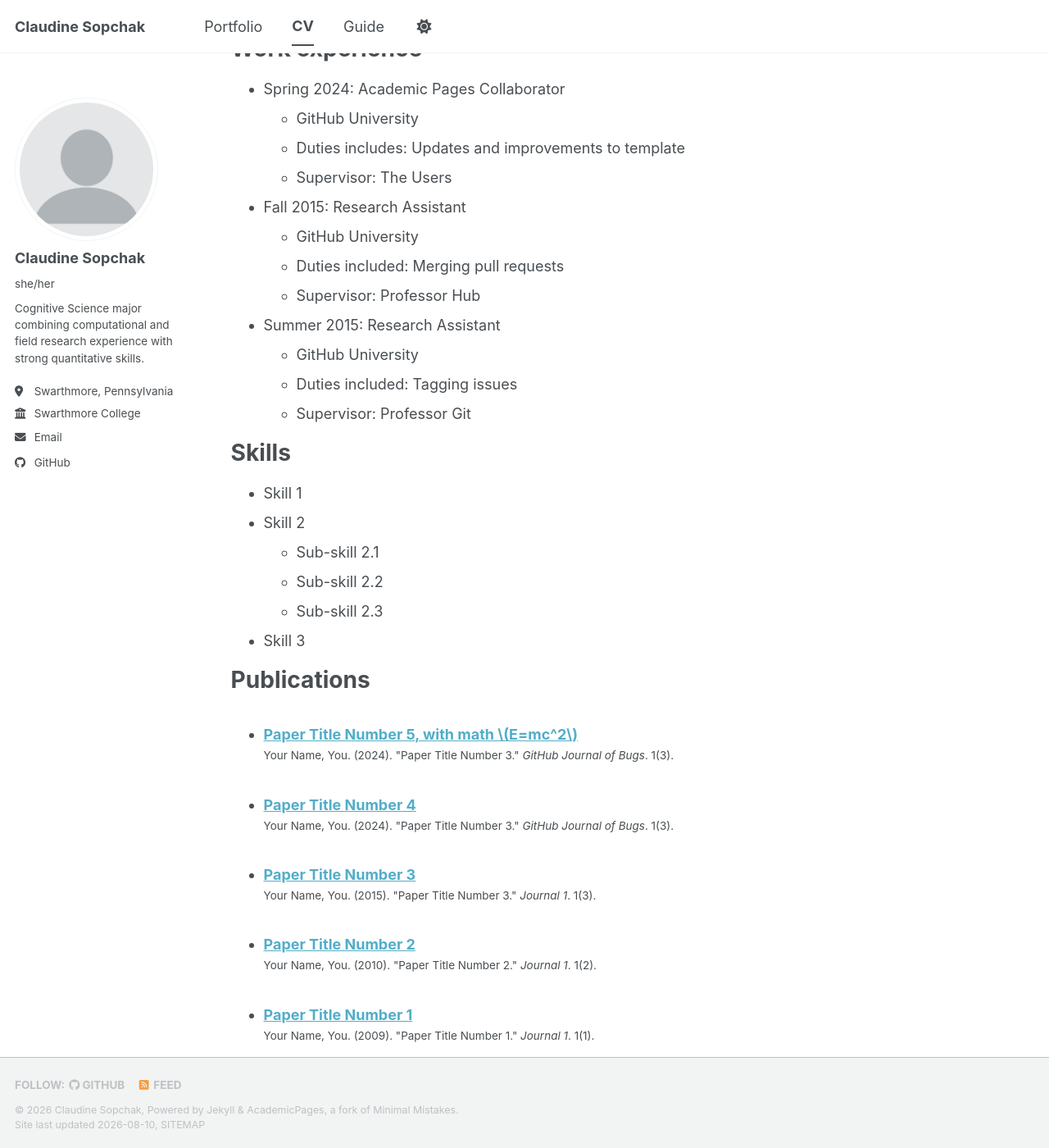
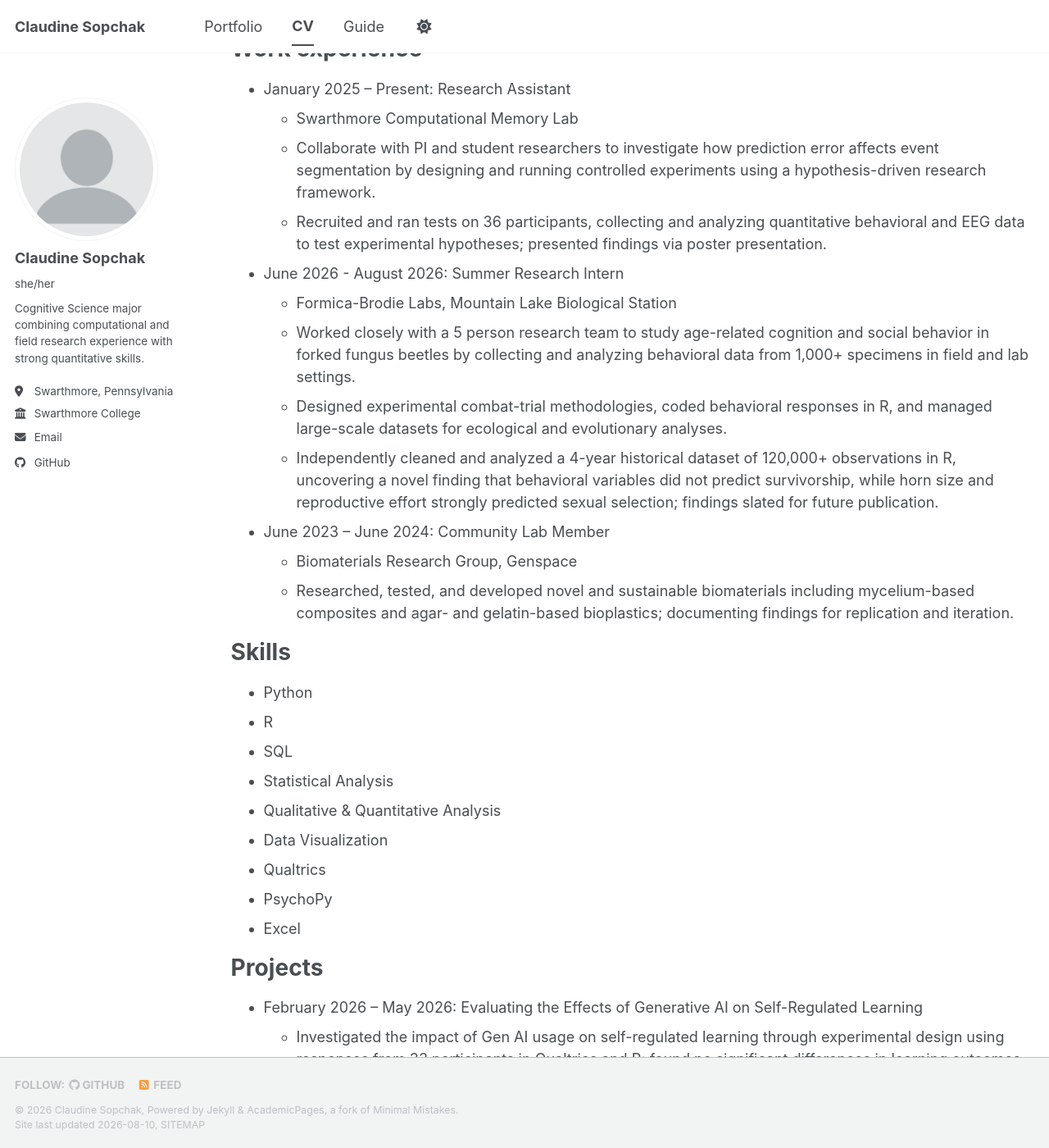
Before and after one commit to csopchak1/claudinesopchak.github.io, a Jekyll site: the page built from _pages/cv.md, in a window 1280 px wide and 1400 px high, scrolled down 296 px. Shown: the whole window at 82% size. Built offline with Jekyll 4.4.1, drawn with Linux system fonts in a browser that asks for light colours; a style sheet for code colours, icons or effects is not loaded; some of the changed text lies outside the part shown.

Commit message:
Revise CV with updated work experience and skills

```diff
--- a/_pages/cv.md
+++ b/_pages/cv.md
@@ -13,52 +13,41 @@ Education
 ======
 * Swarthmore College
   * B.A. Candidate, Cognitive Science, 2028 (expected)
-  * Relevant coursework: Stats I & II, Research Design & Analysis, Cognitive Psychology, Intro to Econ, Calc II & III, Linear Alg
+  * Relevant coursework: Stats I & II, Research Design & Analysis, Cognitive Psychology, Intro to Econ, Calc II & III, Linear Algebra
 
 Work experience
 ======
-* Spring 2024: Academic Pages Collaborator
-  * GitHub University
-  * Duties includes: Updates and improvements to template
-  * Supervisor: The Users
+* January 2025 – Present: Research Assistant
+  * Swarthmore Computational Memory Lab
+  * Collaborate with PI and student researchers to investigate how prediction error affects event segmentation by designing and running controlled experiments using a hypothesis-driven research framework.
+  * Recruited and ran tests on 36 participants, collecting and analyzing quantitative behavioral and EEG data to test experimental hypotheses; presented findings via poster presentation.
 
-* Fall 2015: Research Assistant
-  * GitHub University
-  * Duties included: Merging pull requests
-  * Supervisor: Professor Hub
+* June 2026 - August 2026: Summer Research Intern
+  * Formica-Brodie Labs, Mountain Lake Biological Station
+  * Worked closely with a 5 person research team to study age-related cognition and social behavior in forked fungus beetles by collecting and analyzing behavioral data from 1,000+ specimens in field and lab settings.
+  * Designed experimental combat-trial methodologies, coded behavioral responses in R, and managed large-scale datasets for ecological and evolutionary analyses.
+  * Independently cleaned and analyzed a 4-year historical dataset of 120,000+ observations in R, uncovering a novel finding that behavioral variables did not predict survivorship, while horn size and reproductive effort strongly predicted sexual selection; findings slated for future publication.
 
-* Summer 2015: Research Assistant
-  * GitHub University
-  * Duties included: Tagging issues
-  * Supervisor: Professor Git
+* June 2023 – June 2024: Community Lab Member
+  * Biomaterials Research Group, Genspace
+  * Researched, tested, and developed novel and sustainable biomaterials including mycelium-based composites and agar- and gelatin-based bioplastics; documenting findings for replication and iteration.
 
 Skills
 ======
-* Skill 1
-* Skill 2
-  * Sub-skill 2.1
-  * Sub-skill 2.2
-  * Sub-skill 2.3
-* Skill 3
+* Python
+* R
+* SQL
+* Statistical Analysis
+* Qualitative & Quantitative Analysis
+* Data Visualization
+* Qualtrics
+* PsychoPy
+* Excel
 
-Publications
+Projects
 ======
-  <ul>{% for post in site.publications reversed %}
-    {% include archive-single-cv.html %}
-  {% endfor %}</ul>
+* February 2026 – May 2026: Evaluating the Effects of Generative AI on Self-Regulated Learning
+  * Investigated the impact of Gen AI usage on self-regulated learning through experimental design using responses from 33 participants in Qualtrics and R; found no significant differences in learning outcomes or engagement.
 
-Talks
-======
-  <ul>{% for post in site.talks reversed %}
-    {% include archive-single-talk-cv.html  %}
-  {% endfor %}</ul>
-
-Teaching
-======
-  <ul>{% for post in site.teaching reversed %}
-    {% include archive-single-cv.html %}
-  {% endfor %}</ul>
-
-Service and leadership
-======
-* Currently signed in to 43 different slack teams
+* February 2026 – May 2026: Predictive Modeling of Burnout in College Students
+  * Tested predictor variables against student burnout levels using a 150,000+ observation dataset in R, identifying mental health index as a strong predictor for burnout levels.
```
